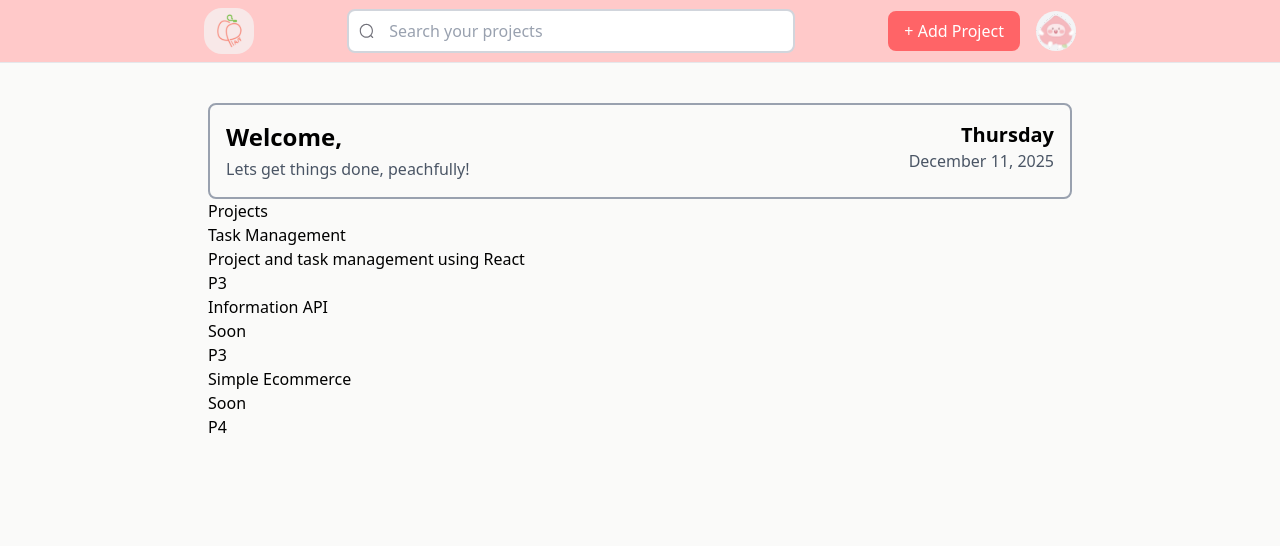
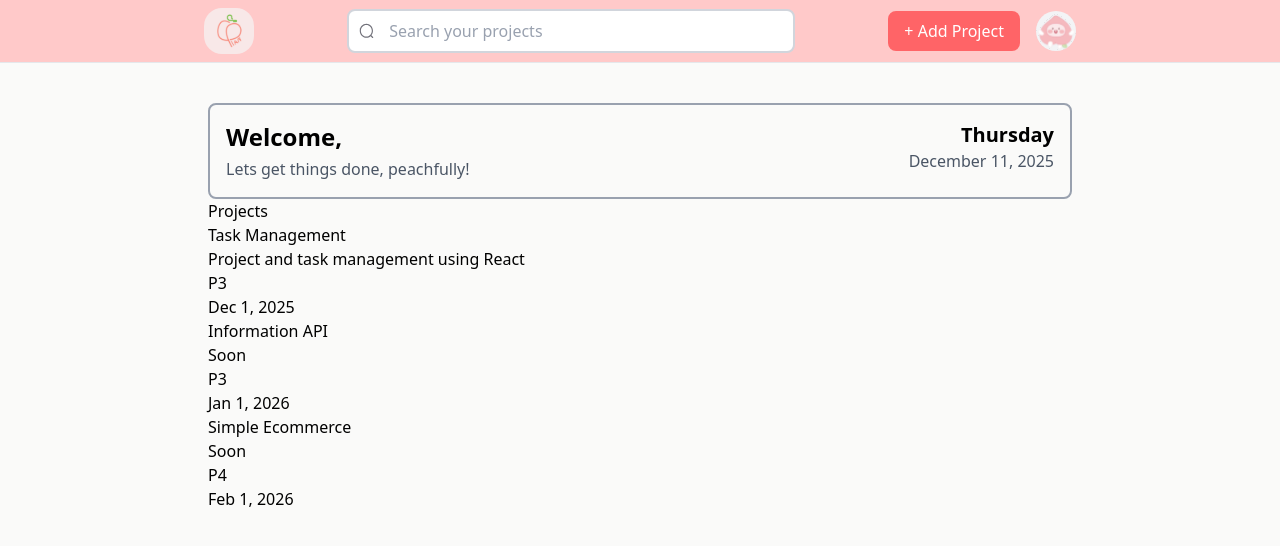
Before and after one commit to aletheaalmas/peachplan, a React (Vite) app: page / in a window 1280 px wide. Shown: the top 546 px of the page. Built offline with nearby package versions, Linux system fonts and the light colour scheme.

Commit message:
feat: project dueDate field

```diff
--- a/src/components/projects.tsx
+++ b/src/components/projects.tsx
@@ -4,6 +4,7 @@ export type Project = {
   isDone: boolean;
   priority: "P1" | "P2" | "P3" | "P4";
   description: string;
+  dueDate: Date;
 };
 
 export type Projects = Project[];
@@ -15,6 +16,7 @@ const dataProjects: Projects = [
     isDone: true,
     priority: "P1",
     description: "Personal website with HTML & CSS",
+    dueDate: new Date("2025-10-01"),
   },
   {
     id: 2,
@@ -22,6 +24,7 @@ const dataProjects: Projects = [
     isDone: true,
     priority: "P2",
     description: "Simple CRM web using tailwind and JavaScript",
+    dueDate: new Date("2025-11-01"),
   },
   {
     id: 3,
@@ -29,6 +32,7 @@ const dataProjects: Projects = [
     isDone: false,
     priority: "P3",
     description: "Project and task management using React",
+    dueDate: new Date("2025-12-01"),
   },
   {
     id: 4,
@@ -36,6 +40,7 @@ const dataProjects: Projects = [
     isDone: false,
     priority: "P3",
     description: "Soon",
+    dueDate: new Date("2026-1-01"),
   },
   {
     id: 5,
@@ -43,6 +48,7 @@ const dataProjects: Projects = [
     isDone: false,
     priority: "P4",
     description: "Soon",
+    dueDate: new Date("2026-2-01"),
   },
 ];
 
@@ -71,6 +77,13 @@ export function ProjectItem({ project }: { project: Project }) {
       <h2>{project.title}</h2>
       <p>{project.description}</p>
       <p>{project.priority}</p>
+      <p>
+        {new Intl.DateTimeFormat("en-US", {
+          year: "numeric",
+          month: "short",
+          day: "numeric",
+        }).format(project.dueDate)}
+      </p>
     </div>
   );
 }
```
